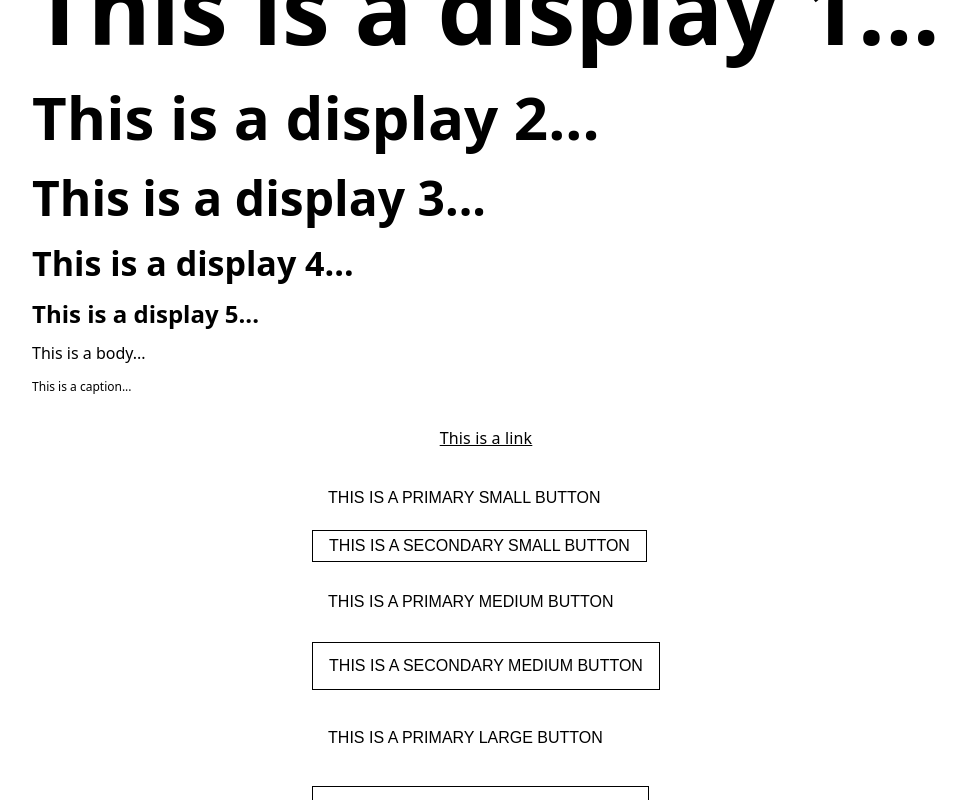
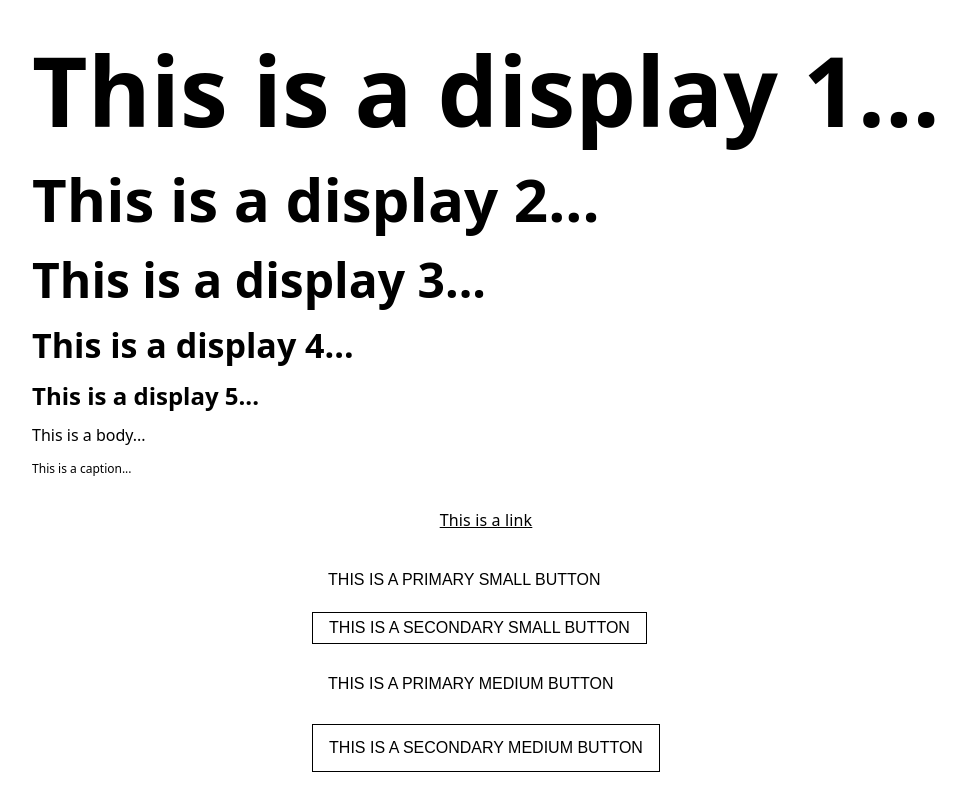
Before and after one commit to Hmoulvad/NewProject, a Next.js app: page /ui in a window 1280 px wide. Shown: the whole page, without its empty margins (154-1120 px from the left). Built offline with nearby package versions, Linux system fonts and the light colour scheme.

Commit message:
Remove unused LinkAsButton component and update UIPage styles

```diff
--- a/src/app/ui/page.tsx
+++ b/src/app/ui/page.tsx
@@ -2,7 +2,6 @@ import styles from "./styles.module.css";
 
 import Button from "@/components/UI/Button";
 import Link from "@/components/UI/Link";
-import LinkAsButton from "@/components/UI/Link/Button";
 import Typography from "@/components/UI/Typography";
 
 export default function UIPage() {
--- a/src/app/ui/styles.module.css
+++ b/src/app/ui/styles.module.css
@@ -2,7 +2,7 @@
   display: flex;
   flex-direction: column;
   align-items: center;
-  justify-content: center;
+  padding-block: 2rem;
   height: 100vh;
   gap: 2rem;
 }
--- a/src/styles/globals.css
+++ b/src/styles/globals.css
@@ -8,7 +8,7 @@
 
 html,
 body {
-  font-family: 'system-ui', sans-serif;
+  font-family: system-ui, sans-serif;
   max-width: 100vw;
   overflow-x: hidden;
   background-color: var(--secondary-color);
```
